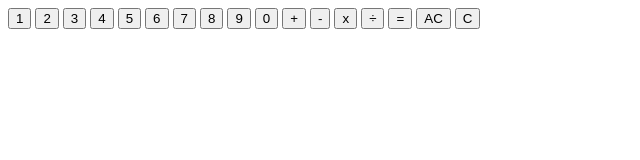
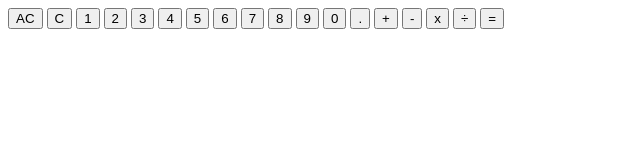
Before and after one commit to iritakano/calculator, a plain HTML site: page index.html in a window 1280 px wide. Shown: the whole page, without its empty margins (0-640 px from the left). Drawn offline with Linux system fonts and the light colour scheme.

Commit message:
- Change error message
- Add decimal button

- Change so digits are clickable to start new
calculation after error

```diff
--- a/index.html
+++ b/index.html
@@ -7,26 +7,30 @@
     <link rel="stylesheet" href="style.css">
 </head>
 <body>
-    <div class="display"></div>
-    <button id=one>1</button>
-    <button id=two>2</button>
-    <button id=three>3</button>
-    <button id=four>4</button>
-    <button id=five>5</button>
-    <button id=six>6</button>
-    <button id=seven>7</button>
-    <button id=eight>8</button>
-    <button id=nine>9</button>
-    <button id=zero>0</button>
+    <div class="calculator">
+        <div class="display"></div>
 
-    <button id=add_btn>+</button>
-    <button id=subtract_btn>-</button>
-    <button id=multiply_btn>x</button>
-    <button id=divide_btn>÷</button>
-    <button id=equal_btn>=</button>
+        <button>AC</button>
+        <button>C</button>
 
-    <button>AC</button>
-    <button>C</button>
+        <button class="digits">1</button>
+        <button class="digits">2</button>
+        <button class="digits">3</button>
+        <button class="digits">4</button>
+        <button class="digits">5</button>
+        <button class="digits">6</button>
+        <button class="digits">7</button>
+        <button class="digits">8</button>
+        <button class="digits">9</button>
+        <button class="digits">0</button>
+        <button class="digits">.</button>
+
+        <button class="operator">+</button>
+        <button class="operator">-</button>
+        <button class="operator">x</button>
+        <button class="operator">÷</button>
+        <button class="operator">=</button>
+    </div>
 
     <script src="script.js"></script>
 </body>
```
